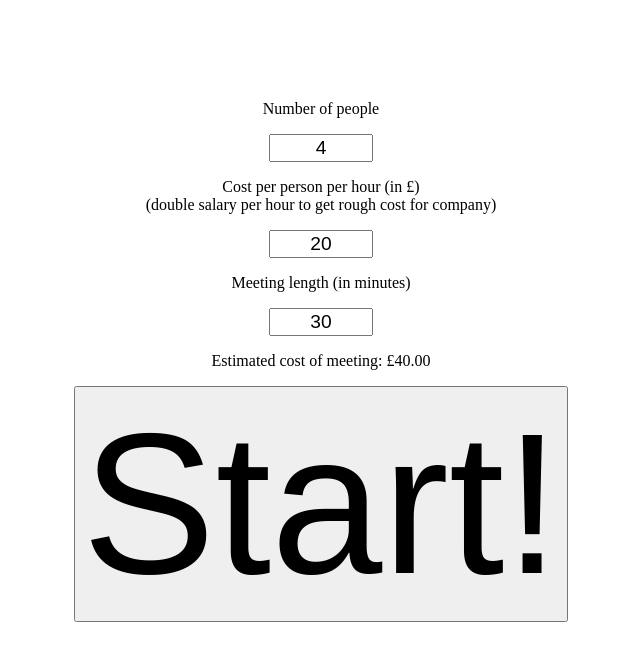
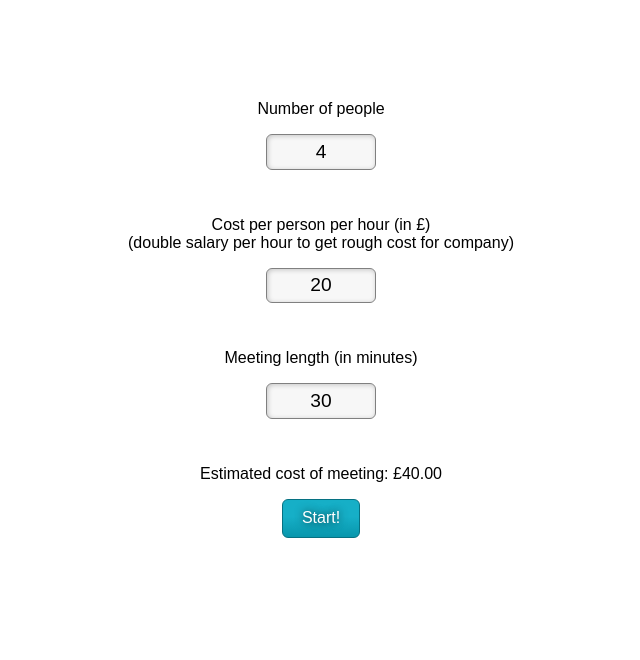
Before and after one commit to ohthatjames/meeting-cost, a plain HTML site: page public/index.html in a window 1280 px wide. Shown: the whole page, without its empty margins (319-959 px from the left). Drawn offline with Linux system fonts and the light colour scheme.

Commit message:
Styling courtesy of Dan Hart

```diff
--- a/public/style.css
+++ b/public/style.css
@@ -1,3 +1,6 @@
+body {
+  font-family: arial, sans-serif;
+}
 #wrapper {
   margin: 100px auto;
   text-align: center;
@@ -42,8 +45,29 @@ input[type="text"] {
   font-size: 1.2em;
   text-align: center;
   width: 5em;
+  border-radius: 6px;
+  border: 1px solid gray;
+  background-color: #F7F7F7;
+  padding: 0.3em;
+  box-shadow: inset 1px 1px 5px rgba(0,0,0,0.2);
+  margin-bottom: 30px;
 }
 
-input[type="submit"] {
-  font-size: 200px;
+input[type="submit"], input[type="button"] {
+  padding: 0.6em 1.2em;
+  font-size: 1em;
+  color: #fff;
+  background-image: linear-gradient(to bottom,#16afc7 0,#16afc7 45%,#0896ac 100%);
+  border: 1px solid #067182;
+  border-radius: 6px;
+  text-shadow: rgba(0, 0, 0, 0.8) 0px 0px 8px;
 }
+
+input[type="button"] {
+  font-size: 0.8em;
+  padding: 0.3em 0.6em;
+}
+
+input[type="submit"]:hover {
+  opacity: 0.8;
+}
```
